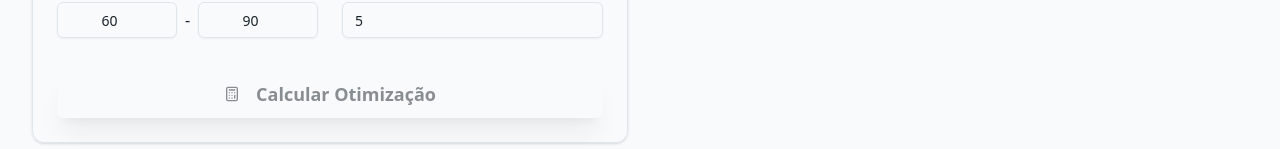
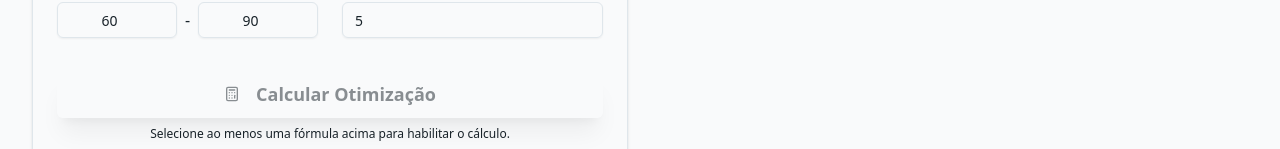
Before and after one commit to haroldofalcao/optinutri, a Next.js app: page /calculator in a window 1280 px wide. Shown: the part 803-952 px from the top of the page. Built offline with nearby package versions, Linux system fonts and the light colour scheme; no server answers.

Commit message:
fix(calculator): show hint text when no formulas are selected

```diff
--- a/src/components/calculator/CalculatorForm.tsx
+++ b/src/components/calculator/CalculatorForm.tsx
@@ -266,7 +266,7 @@ export function CalculatorForm({
                         </div>
                     </TooltipProvider>
 
-                    <div className="mt-8">
+                    <div className="mt-8 space-y-2">
                         <Button
                             onClick={handleOptimize}
                             size="lg"
@@ -282,6 +282,11 @@ export function CalculatorForm({
                                 </>
                             )}
                         </Button>
+                        {selectedFormulas.length === 0 && (
+                            <p className="text-xs text-center text-muted-foreground">
+                                Selecione ao menos uma fórmula acima para habilitar o cálculo.
+                            </p>
+                        )}
                     </div>
                 </CardContent>
             </Card>
```
